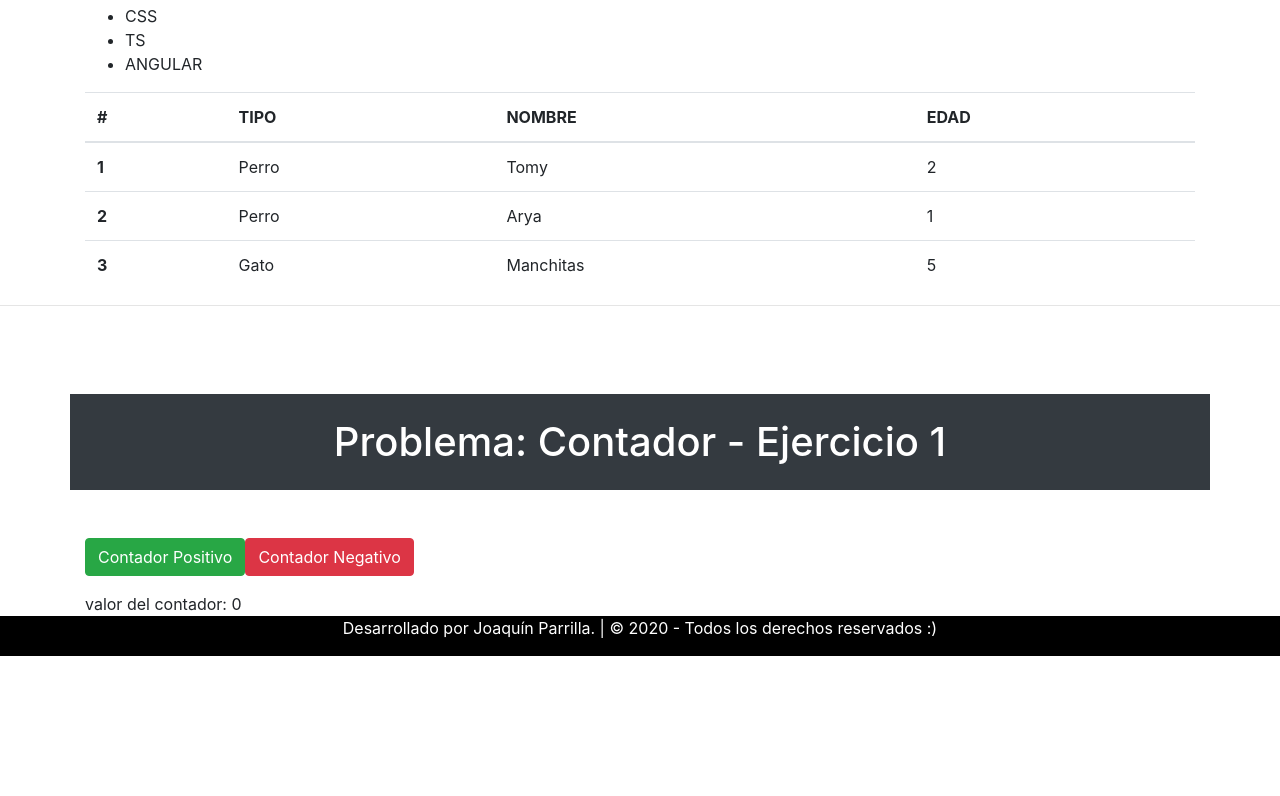
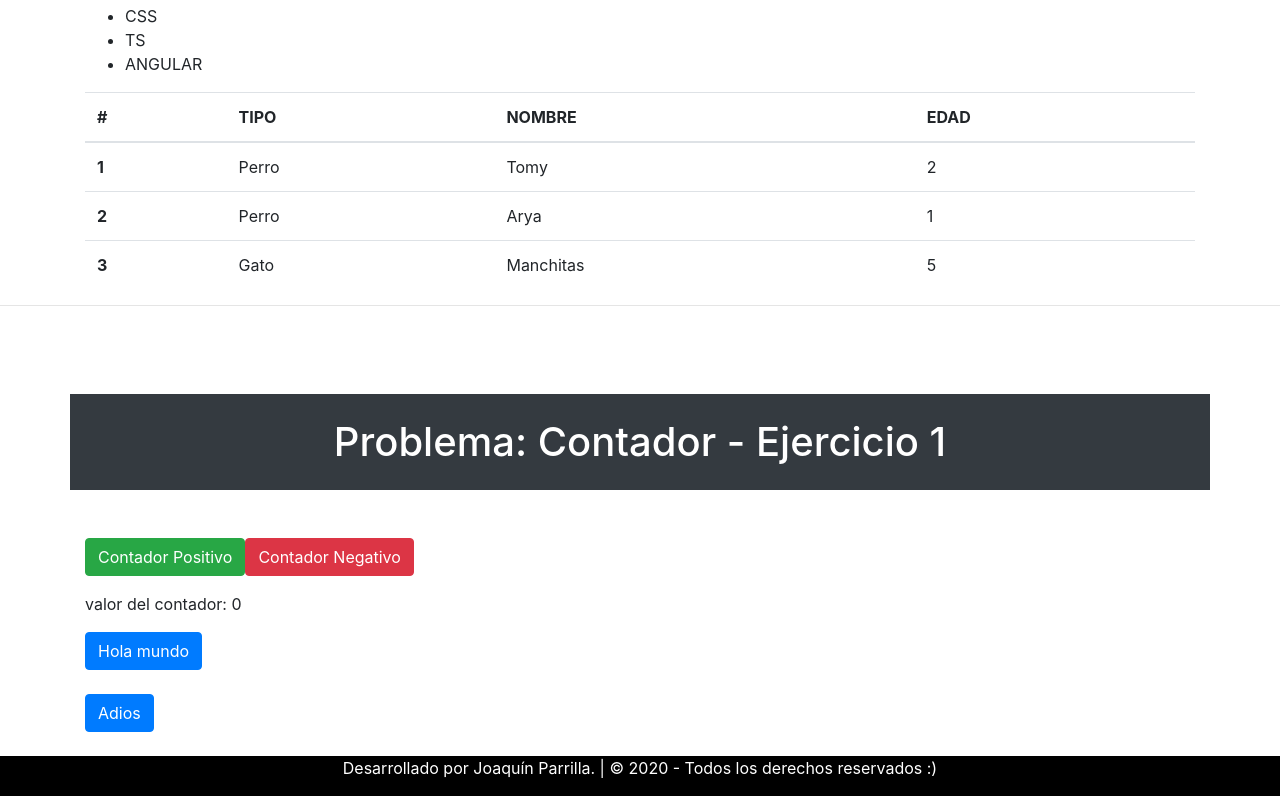
Before and after one commit to Joaquin-Developer/Angular10-first-project, an Angular app: page / in a window 1280 px wide. Shown: the part 555-1351 px from the top of the page. Before the commit the page ends 1211 px from the top, so only its background shows below. Built offline with nearby package versions, Linux system fonts and the light colour scheme.

Commit message:
agrego botones con funcionalidad ngif

```diff
--- a/src/app/contador/contador.component.html
+++ b/src/app/contador/contador.component.html
@@ -6,10 +6,12 @@
 
     <button type="button" class="btn btn-success mb-3" (click)="contador=contador+1">Contador Positivo</button>
     <button type="button" class="btn btn-danger mb-3" (click)="contador=contador-1" >Contador Negativo</button>
-
     <p>
         valor del contador: {{contador}}
     </p>
+    <button type="button" class="btn btn-primary mb-4">Hola mundo</button>
+    <br>
+    <button type="button" class="btn btn-primary mb-4">Adios</button>
 </div>
 
 <footer>
--- a/src/index.html
+++ b/src/index.html
@@ -10,5 +10,6 @@
 </head>
 <body>
   <app-root></app-root>
+
 </body>
 </html>
```
